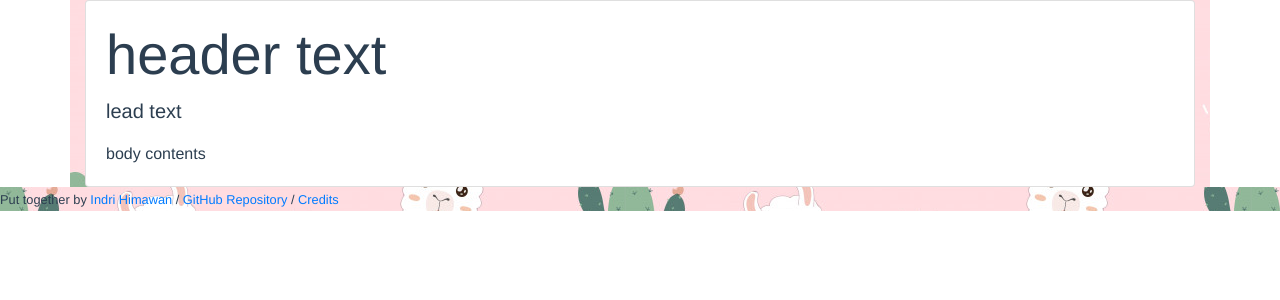
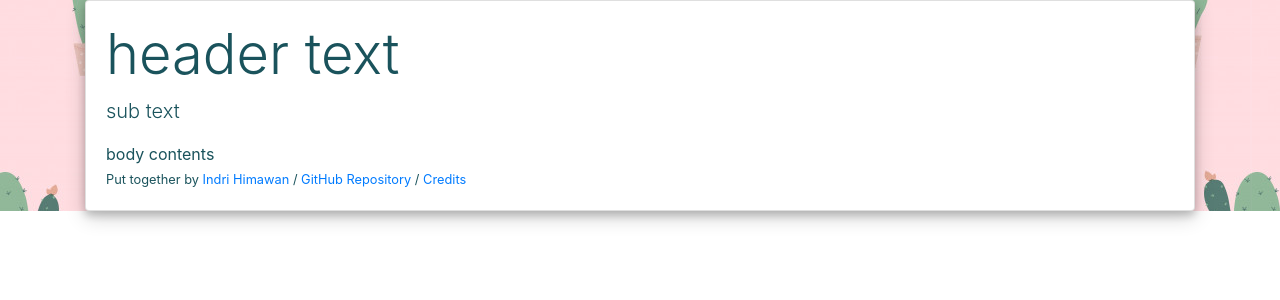
Before and after one commit to ihimawan/e28, a Vue app in the folder p2/: page /#/ in a window 1280 px wide. Shown: the top 300 px of the page. Built offline with nearby package versions, Linux system fonts and the light colour scheme.

Commit message:
with eslint

```diff
--- a/p2/index.html
+++ b/p2/index.html
@@ -3,7 +3,7 @@
   <head>
     <meta charset="utf-8">
     <meta name="viewport" content="width=device-width,initial-scale=1.0">
-    <title>p2</title>
+    <title>Llama or Alpaca</title>
   </head>
   <body>
     <div id="app"></div>
--- a/p2/package.json
+++ b/p2/package.json
@@ -14,6 +14,7 @@
   "dependencies": {
     "bootstrap": "^4.3.1",
     "bootstrap-vue": "^2.0.4",
+    "eslint-plugin-vue": "^5.2.3",
     "vue": "^2.6.10",
     "vue-property-decorator": "^8.3.0",
     "vue-router": "^3.0.1"
--- a/p2/src/App.vue
+++ b/p2/src/App.vue
@@ -1,5 +1,5 @@
 <template>
-  <div id="app">
+  <div>
     <router-view/>
   </div>
 </template>
@@ -9,13 +9,3 @@ export default {
   name: 'App'
 }
 </script>
-
-<style>
-  #app {
-    font-family: 'Avenir', Helvetica, Arial, sans-serif;
-    -webkit-font-smoothing: antialiased;
-    -moz-osx-font-smoothing: grayscale;
-    color: #2c3e50;
-    background-image: url(../src/assets/images/bg.jpg);
-  }
-</style>
--- a/p2/src/components/Home.vue
+++ b/p2/src/components/Home.vue
@@ -1,5 +1,7 @@
 <template>
-  <Orchestrator/>
+  <div id="main-page">
+    <Orchestrator/>
+  </div>
 </template>
 
 <script>
@@ -13,4 +15,10 @@ export default {
 </script>
 
 <style scoped>
+  #main-page {
+    background-image: url(../../src/assets/images/bg.jpg);
+    background-repeat: repeat;
+    color: #1A535C;
+    height:100%;
+  }
 </style>
--- a/p2/src/components/PreIntro/PreIntro.vue
+++ b/p2/src/components/PreIntro/PreIntro.vue
@@ -0,0 +1,14 @@
+<template>
+  <Layout>
+    <slot #header>stupid</slot>
+  </Layout>
+</template>
+
+<script>
+import Layout from '../UI/Layout/Layout'
+
+export default {
+  components: {Layout},
+  name: 'PreIntro'
+}
+</script>
--- a/p2/src/components/UI/Layout/Layout.vue
+++ b/p2/src/components/UI/Layout/Layout.vue
@@ -1,21 +1,16 @@
 <template>
   <div>
     <body id="main-page">
-    <div class="container" id="app" v-cloak>
+    <div class="container">
       <div class="card" id="main-card">
         <div class="card-body">
           <h1 class="display-4">
             <slot name="header">header text</slot>
           </h1>
           <p class="lead">
-            <slot name="lead">lead text</slot>
+            <slot name="lead">sub text</slot>
           </p>
-          <slot name="body">body contents</slot>
-        </div>
-      </div>
-    </div>
-    </body>
-
+          <slot>body contents</slot>
           <slot name="footer">
             <div>
               <small>Put together by <a href="https://indrihimawan.com/" target="blank">Indri Himawan</a>
@@ -27,15 +22,23 @@
             </div>
           </slot>
         </div>
+      </div>
+    </div>
+    </body>
+  </div>
 </template>
 
 <script>
-
-import 'bootstrap/dist/css/bootstrap.min.css'
-
 export default {}
 </script>
 
 <style scoped>
-
+  #main-card {
+    box-shadow: 0 4px 8px 0 rgba(0, 0, 0, 0.2), 0 6px 20px 0 rgba(0, 0, 0, 0.19);
+  }
+  #main-page {
+    background-image: url(../../../assets/images/bg.jpg);
+    background-repeat: repeat;
+    color: #1A535C;
+  }
 </style>
--- a/p2/src/containers/Orchestrator/Orchestrator.vue
+++ b/p2/src/containers/Orchestrator/Orchestrator.vue
@@ -1,11 +1,11 @@
 <template>
-  <Layout />
+  <PreIntro />
 </template>
 
 <script>
-import Layout from '../../components/UI/Layout/Layout'
+import PreIntro from '../../components/PreIntro/PreIntro'
 export default {
-  components: {Layout},
+  components: {PreIntro},
   name: 'Orchestrator'
 }
 </script>
--- a/p2/src/main.js
+++ b/p2/src/main.js
@@ -3,6 +3,9 @@
 import Vue from 'vue'
 import App from './App'
 import router from './router'
+import BootstrapVue from 'bootstrap-vue'
+import 'bootstrap/dist/css/bootstrap.css'
+import 'bootstrap-vue/dist/bootstrap-vue.css'
 
 Vue.config.productionTip = false
 
@@ -13,3 +16,5 @@ new Vue({
   components: { App },
   template: '<App/>'
 })
+
+Vue.use(BootstrapVue)
```
Also changed, not shown: 1 other file (tests, documents, lock files or other folders). Lines whose indentation alone changed are shown as unchanged.
